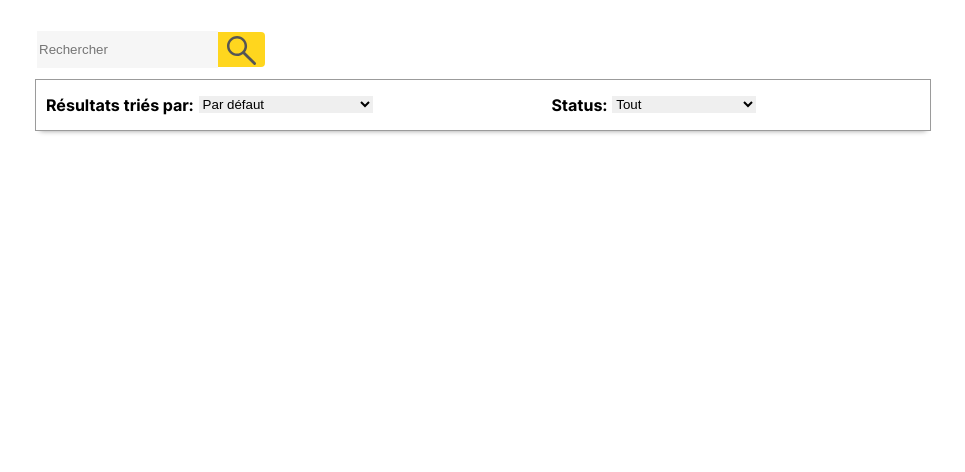
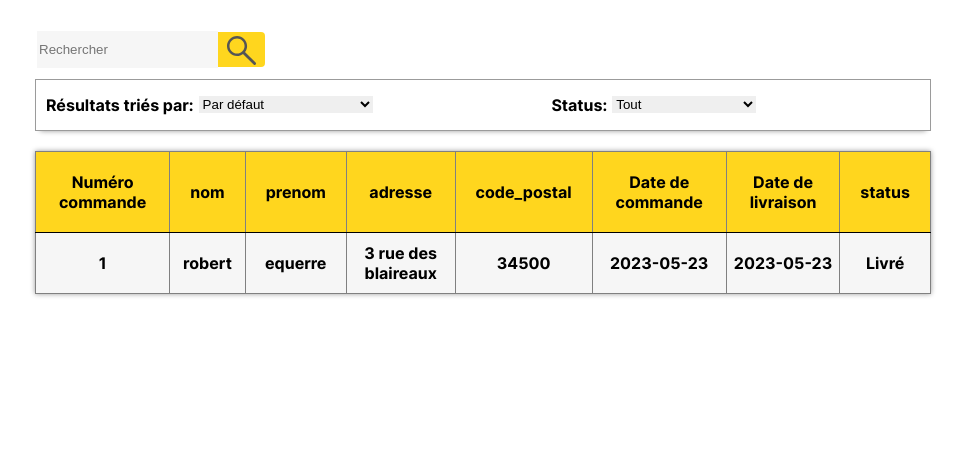
Before and after one commit to CamilleSchlegel/SAE23, a PHP site: page /home.php in a window 1280 px wide. Shown: the part 82-554 px from the top of the page, without its empty margins (157-1122 px from the left). Run offline with PHP 8.4, Linux system fonts and the light colour scheme; a user stored in the database is signed in; data comes from the database, SQL or seed files in the repository; data that the repository does not hold is empty.

Commit message:
recréation de home (l'ancien commit a disparu...)'

```diff
--- a/home.php
+++ b/home.php
@@ -24,11 +24,11 @@
     </div>
     <div id="body">
     <div id="search">
-    <form action='' method='get'> <input type='text' name='searchBar' placeholder="Rechercher"/> <button type='submit'><img src="images/loupe.svg"></button></form>
+    <form action='' method='get'> <input type='text' name='searchBar' placeholder="Rechercher"/> <button type='submit'><img src="images/loupe.svg"></button>
     </div>
     <div id="filtre">
     <span id="spanResultat">Résultats triés par:</span>
-    <select title="Résultats triés par" id="trie">
+    <select title="Résultats triés par" id="trie" name='tri'>
     <option>Par défaut</options>
       <option>Date de commande</option>
       <option>Nom alphabétique</option>
@@ -37,13 +37,21 @@
       <option>Prénom non-alphabétique</option>
     </select>
     <span id="spanStatus">Status:</span>
-    <select id="status">
+    <select id="status" name='status'>
       <option>Tout</options>
       <option>En cours de livraison</options>
       <option>Livré</options>
     </select>
+    </form>
     </div>
     <?php
+    $link = array(
+      "Date de commande" => " date_commande",
+      "Nom alphabétique" => " nom",
+      "Nom non-alphabétique" => " nom desc",
+      "Prénom alphabétique" => " prenom",
+      "Prénom non-alphabétique" => " prenom desc"
+    );
      function afficheDataTable($data) {
       $color=0;
         if (is_array($data)) {
@@ -79,14 +87,15 @@
         }
       }
 
-    $pdo=new PDO('mysql:host=localhost;charset=utf8;dbname=db_SCHLEGEL_1','22201642','329873');
+    $pdo=new PDO('mysql:host=localhost;charset=utf8;dbname=site','test','xd');
 
-    if (isset($_GET['searchBar'])){
-        $get=$_GET['searchBar'];
-        $equipe="SELECT * FROM commandes";
+    $equipe="SELECT idcommande as 'Numéro commande', nom, prenom, adresse, code_postal, date_commande as 'Date de commande', date_livraison as 'Date de livraison', status FROM commandes c join client cli on cli.idclient = c.IDclient";
 
-    } else {
-        $equipe="SELECT * FROM commandes c join clients cli on cli.ID= c.IDclient";
+    if (isset($_GET['searchBar']) && $_GET['searchBar']!= NULL){
+        $equipe= $equipe . " where nom like '". $_GET['searchBar']. "' or prenom like '". $_GET['searchBar']."'";
+    }
+    if(isset($_GET['tri']) && $_GET['tri']!="Par défaut"){
+      $equipe = $equipe . " order by ". $link[$_GET['tri']];
     }
     try {
       $statement=$pdo->query($equipe);
```
Also changed, not shown: visualisation.php (+11 -4 lines).
